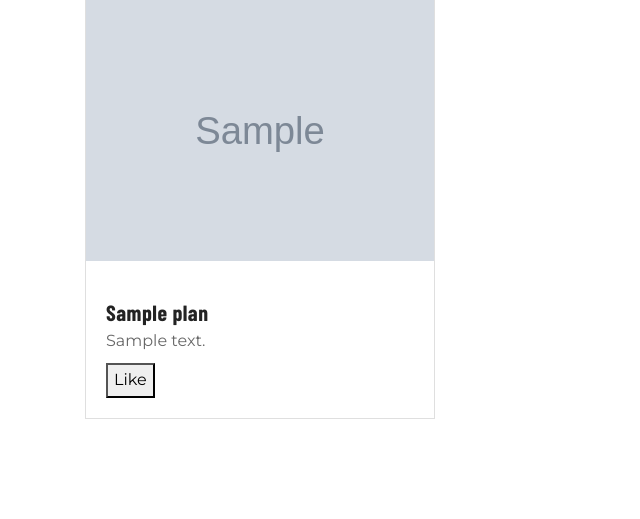
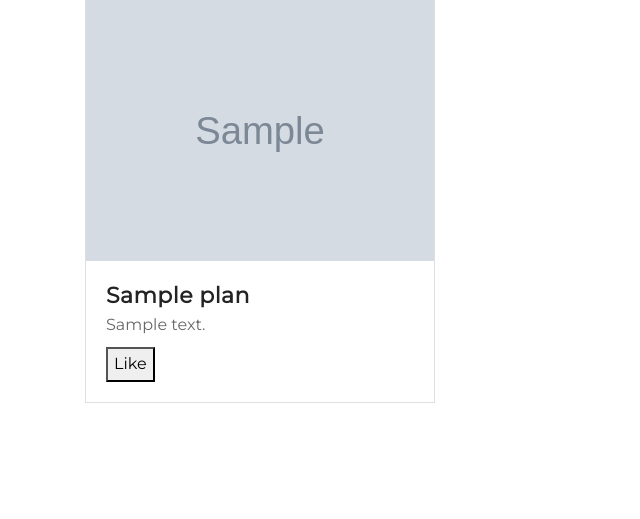
Before and after one commit to touti-ayoub/PidevWeb, a Symfony app: template templates/front/allPlans.html.twig in a window 1280 px wide. Shown: the part 492-1011 px from the top of the page, without its empty margins (0-640 px from the left). After the commit the page ends 895 px from the top, so only its background shows below. Run offline with Twig, Linux system fonts and the light colour scheme; the template is opened without the code that fills it: most values are stand-ins (such as "Sample title", 1, 10 or a date in 2020); grey boxes marked "Sample" are stand-in pictures; some libraries are stand-ins or nearby versions.

Commit message:
fixing the template

```diff
--- a/templates/front/allPlans.html.twig
+++ b/templates/front/allPlans.html.twig
@@ -31,7 +31,7 @@
                             <div class="card rounded-0 p-0">
                                 <img src="{{ asset('images/' ~ plan.imageurl) }}" alt="{{ plan.nomP }}" class="img-fluid">
                                 <div class="card-body">
-                                    <a href="{{ path('plan_show', {'id': plan.id}) }}"><h4 class="mt-3 mb-0">{{ plan.nomP }}</h4></a>
+                                    <a href="{{ path('app_exercises', {'id': plan.id}) }}"><h4 class="font-secondary mb-0">{{ plan.nomP }}</h4></a>
                                     <p class="mb-2">{{ plan.descriptionP }}</p>
                                     <button class="like-button" data-plan-id="{{ plan.id }}" data-csrf-token="{{ csrf_token('like' ~ plan.id) }}">Like</button>
                                 </div>
--- a/templates/front/main.html.twig
+++ b/templates/front/main.html.twig
@@ -97,7 +97,8 @@
             <div class="row justify-content-center">
                 <div class="col-lg-8">
                     <div class="mt-5 text-center">
-                </div>
+                        <a href="{{ path('app_plan') }}">Link Text</a>
+                    </div>
             </div>
         </div>
     </section>
```
